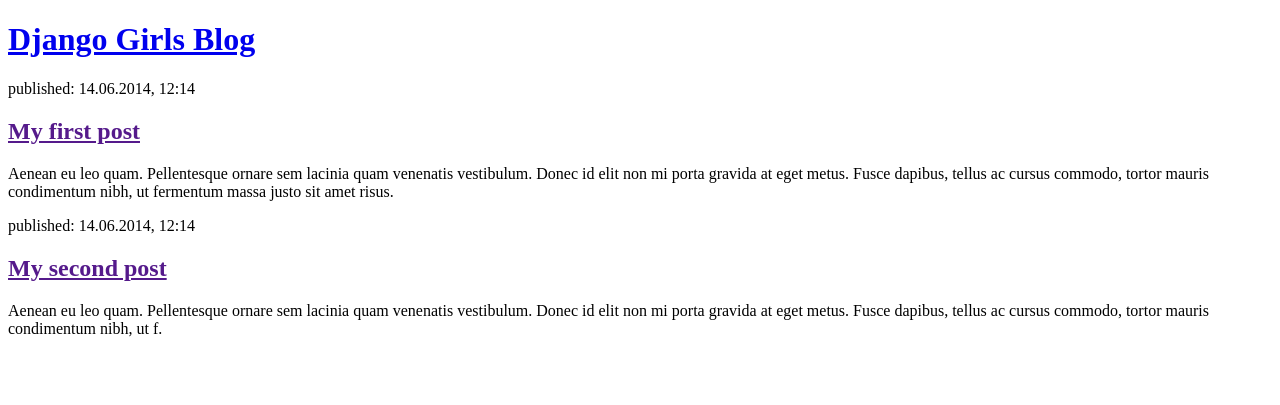
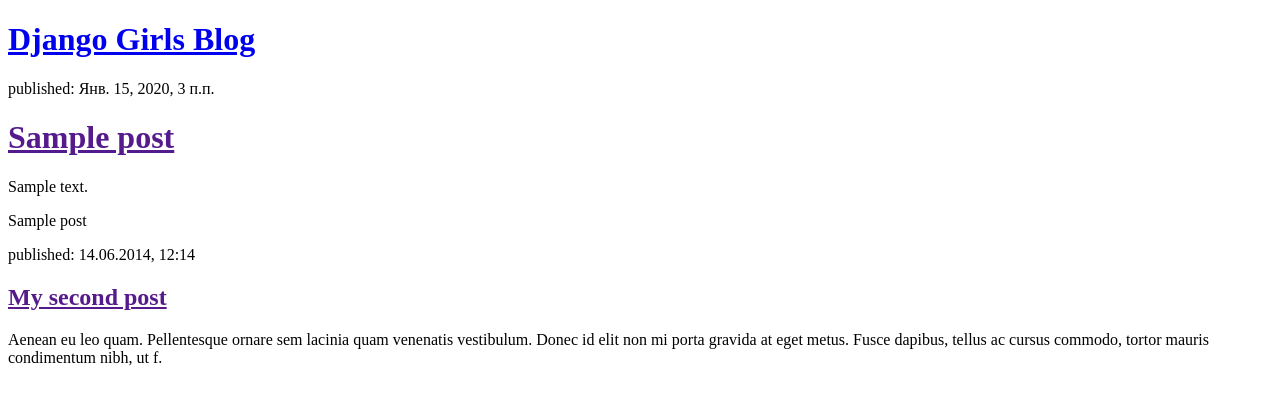
Before and after one commit to silverXraven/my-first-blog, a Django app: page / in a window 1280 px wide. Shown: the top 405 px of the page. Run offline with Django 3.2, Linux system fonts and the light colour scheme; tables that the repository leaves empty hold one stand-in row (values such as "Sample post").

Commit message:
Modified templates to display posts from database.

```diff
--- a/blog/templates/blog/post_list.html
+++ b/blog/templates/blog/post_list.html
@@ -8,13 +8,19 @@
             <h1><a href="/">Django Girls Blog</a></h1>
         </div>
 
+
+        {% for post in posts %}
+            <div>
+                <p>published: {{ post.published_date }}</p>
+                <h1><a href="">{{ post.title }}</a></h1>
+                <p>{{ post.text|linebreaksbr }}</p>
+            </div>
+        {% endfor %}
+<!-- #вот как выглядит блок с питоном -->
         <div>
-            <p>published: 14.06.2014, 12:14</p>
-            <h2><a href="">My first post</a></h2>
-            <p>Aenean eu leo quam. Pellentesque ornare sem lacinia quam venenatis vestibulum. Donec id elit non mi porta gravida at eget metus. Fusce dapibus, tellus ac cursus commodo, tortor mauris condimentum nibh, ut fermentum massa justo sit amet risus.</p>
-        </div>
-
-        <div>
+            {% for post in posts %}
+            {{ post }}
+            {% endfor %}
             <p>published: 14.06.2014, 12:14</p>
             <h2><a href="">My second post</a></h2>
             <p>Aenean eu leo quam. Pellentesque ornare sem lacinia quam venenatis vestibulum. Donec id elit non mi porta gravida at eget metus. Fusce dapibus, tellus ac cursus commodo, tortor mauris condimentum nibh, ut f.</p>
--- a/blog/views.py
+++ b/blog/views.py
@@ -1,6 +1,10 @@
 from django.shortcuts import render
+from .models import Post
+from django.utils import timezone
 
+#Точка перед models означает текущую директорию или текущее приложение. Поскольку views.py и models.py находятся в одной директории, мы можем использовать точку . и имя файла (без расширения .py). Затем мы импортируем модель (Post).
 # Create your views here.
 def post_list(request):
-    return render(request, 'blog/post_list.html', {})
+    posts = Post.objects.filter(published_date__lte=timezone.now()).order_by('published_date')#Нам осталось передать QuerySet posts в шаблон
+    return render(request, 'blog/post_list.html',{'posts': posts})#это место, куда мы можем добавить что-нибудь для использования в шаблоне. )
 #Как ты можешь заметить, мы создали функцию (def) с именем post_list, которая принимает request в качестве аргумента и возвращает (return) результат работы функции render, которая уже соберёт наш шаблон страницы blog/post_list.html.
```
Also changed, not shown: 2 other files.
